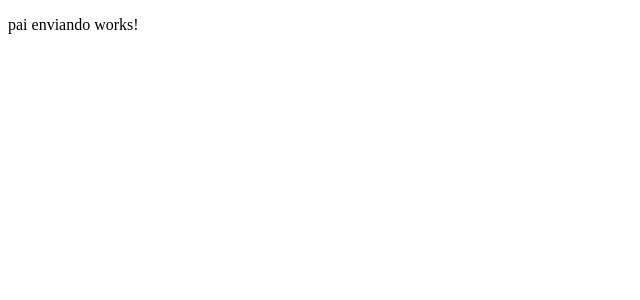
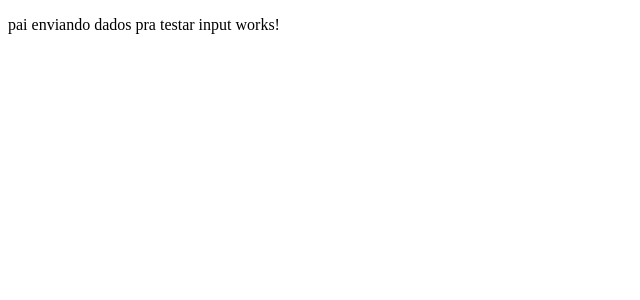
Before and after one commit to EnosGomes/app, an Angular app: page / in a window 1280 px wide. Shown: the top 300 px of the page, without its empty margins (0-640 px from the left). Built offline with nearby package versions, Linux system fonts and the light colour scheme.

Commit message:
testando o ssh

```diff
--- a/src/app/app.component.ts
+++ b/src/app/app.component.ts
@@ -6,6 +6,6 @@ import { Component } from '@angular/core';
   styleUrls: ['./app.component.css']
 })
 export class AppComponent {
-  pai = "pai enviando";
+  pai = "pai enviando dados pra testar input";
 
 }
```
